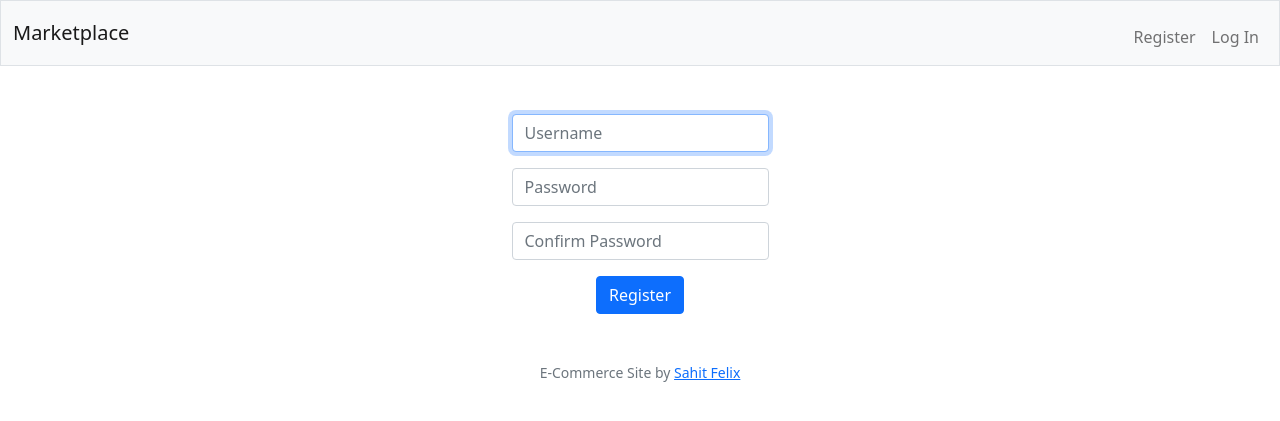
After one commit to prismschism/CS50, a Flask app: page /register in a window 1280 px wide. The commit adds this page. Shown: the top 421 px of the page. Run offline with Flask 3, Linux system fonts and the light colour scheme.

Commit message:
Added register template, modified layout, modified app.py

```diff
--- a/app.py
+++ b/app.py
@@ -2,12 +2,17 @@ import os
 import datetime
 from flask import Flask, flash, redirect, render_template, request, session
 from flask_session import Session
+from flask_sqlalchemy import SQLAlchemy
 from imports import usd
+import re
 from tempfile import mkdtemp
 from werkzeug.security import check_password_hash, generate_password_hash
 
 #Configure app
 app = Flask(__name__)
+
+# Configure database
+app.config['SQLALCHEMY_DATABASE_URI'] = "sqlite:///database.db"
 
 # Custom filter
 app.jinja_env.filters["usd"] = usd
@@ -43,3 +48,38 @@ def logout():
     session.clear()
 
     return redirect("/")
+
+@app.route("/register", methods=["GET", "POST"])
+def register():
+    #register user's with no account
+    if request.method == "GET":
+        return render_template("register.html")
+
+    if request.method == "POST":
+        # get user name and password
+        name = request.form.get("username")
+        password = request.form.get("password")
+        confirmation = request.form.get("confirmation")
+        # check that user inputs name, and valid password for registration
+        if not name:
+            flash("Missing Username!")
+        if len(password) < 8:
+            flash(f"Password must be at least 8 characters long!\n")
+
+        if re.search('[0-9]', password) is None:
+            flash("Password must contain at least one number!")
+        if re.search('[A-Z]', password) is None:
+            flash("Password must contain at least one uppercase letter!")
+        if not password or password != confirmation:  # if password is empty or doesn't match confirmation return error/apology
+            flash("Password empty or does not match!")
+
+        passhash = generate_password_hash(password)  # hash user's password
+        try:
+            new_user = db.execute("INSERT INTO users (username, hash) VALUES(?, ?)", name, passhash)
+
+        except:
+            flash("DatabaseError!")
+            return render_template("register.html")
+        session["user_id"] = new_user
+        flash("Registration Successful! WELCOME!")
+        return redirect("/")
--- a/templates/layout.html
+++ b/templates/layout.html
@@ -15,17 +15,16 @@
         <!-- start NAVbar -->
         <nav class="bg-light border navbar navbar-expand-md navbar-light">
             <div class="container-fluid">
-                <a class="navbar-brand" href="/"><span class="blue">C</span><span class="red">$</span><span class="yellow">5</span><span class="green">0</span> <span class="red">Finance</span></a>
+                <a class="navbar-brand" href="/"><span class="blue"> Marketplace </span></a>
                 <button aria-controls="navbar" aria-expanded="false" aria-label="Toggle navigation" class="navbar-toggler" data-bs-target="#navbar" data-bs-toggle="collapse" type="button">
                     <span class="navbar-toggler-icon"></span>
                 </button>
                 <div class="collapse navbar-collapse" id="navbar">
+
                     {% if session["user_id"] %}
                         <ul class="navbar-nav me-auto mt-2">
-                            <li class="nav-item"><a class="nav-link" href="/quote">Quote</a></li>
-                            <li class="nav-item"><a class="nav-link" href="/buy">Buy</a></li>
-                            <li class="nav-item"><a class="nav-link" href="/sell">Sell</a></li>
-                            <li class="nav-item"><a class="nav-link" href="/history">History</a></li>
+                            <li class="nav-item"><a class="nav-link" href="/quote">My List</a></li>
+
                         </ul>
                         <ul class="navbar-nav ms-auto mt-2">
                             <li class="nav-item"><a class="nav-link" href="/logout">Log Out</a></li>
--- /dev/null
+++ b/templates/register.html
@@ -0,0 +1,23 @@
+{% extends "layout.html" %}
+
+{% block title %}
+    Register
+{% endblock %}
+
+{% block main %}
+<form action="/register" method="post">
+    <div class="mb-3">
+        <input autocomplete="off" autofocus class="form-control mx-auto w-auto"
+        id="username" name="username" placeholder="Username" type="text">
+    </div>
+    <div class="mb-3">
+        <input class="form-control mx-auto w-auto" id="password" name="password"
+        placeholder="Password" type="password">
+    </div>
+    <div class="mb-3">
+        <input class="form-control mx-auto w-auto" id="confirmation" name="confirmation"
+         placeholder="Confirm Password" type="password">
+    </div>
+    <button class="btn btn-primary" type="submit">Register</button>
+</form>
+{% endblock %}
```
